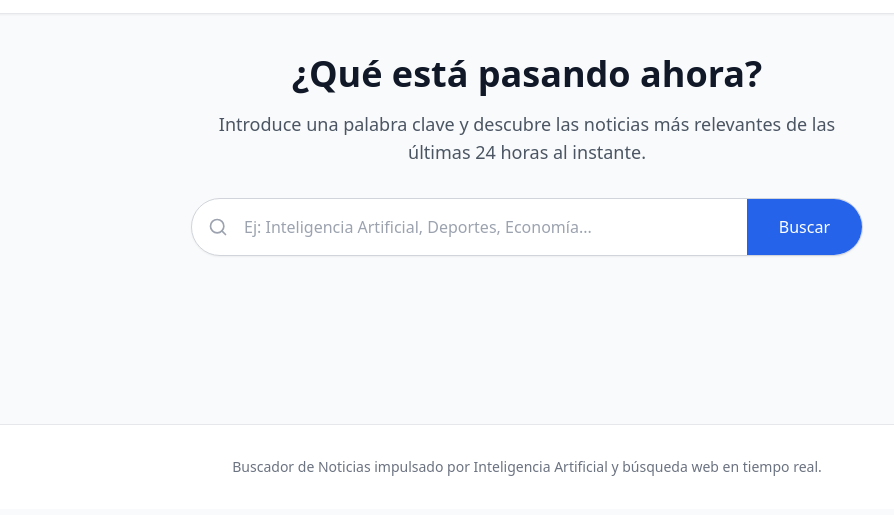
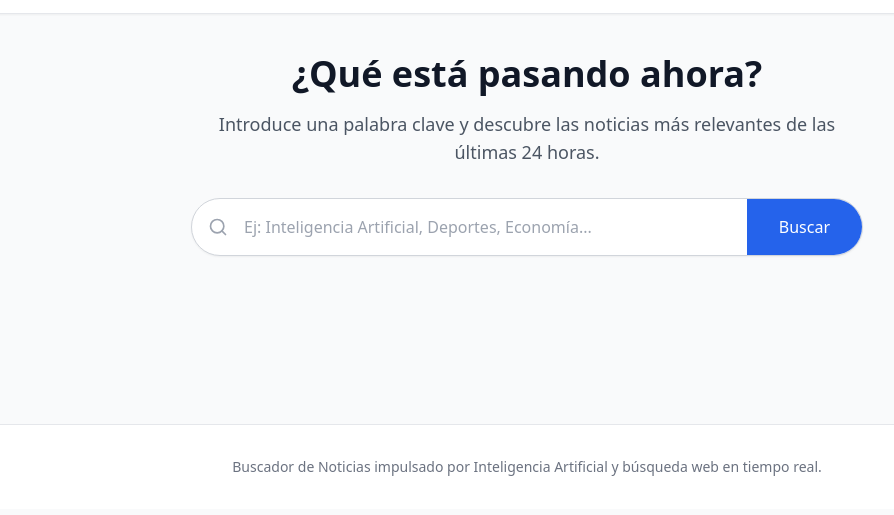
Before and after one commit to Ad101DP/last-news-searcher, a plain HTML site: page index.html in a window 1280 px wide. Shown: the part 51-566 px from the top of the page, without its empty margins (113-1007 px from the left). Drawn offline with nearby package versions, Linux system fonts and the light colour scheme.

Commit message:
Fix typo in news description text

```diff
--- a/index.html
+++ b/index.html
@@ -56,7 +56,7 @@
                 ¿Qué está pasando ahora?
             </h2>
             <p class="text-lg text-gray-600 mb-8">
-                Introduce una palabra clave y descubre las noticias más relevantes de las últimas 24 horas al instante.
+                Introduce una palabra clave y descubre las noticias más relevantes de las últimas 24 horas.
             </p>
 
             <div class="relative flex items-center w-full shadow-sm rounded-full bg-white border border-gray-300 focus-within:ring-2 focus-within:ring-blue-500 focus-within:border-blue-500 overflow-hidden transition-shadow">
```
